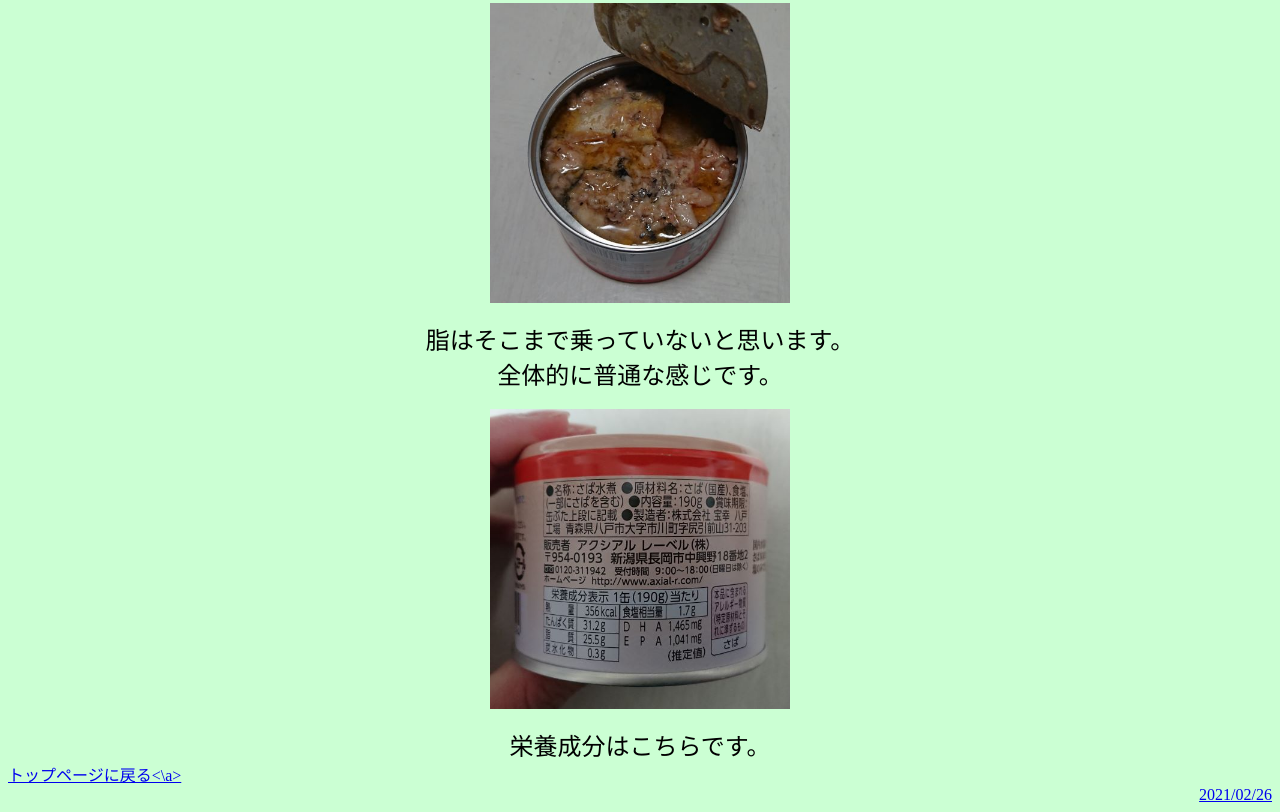
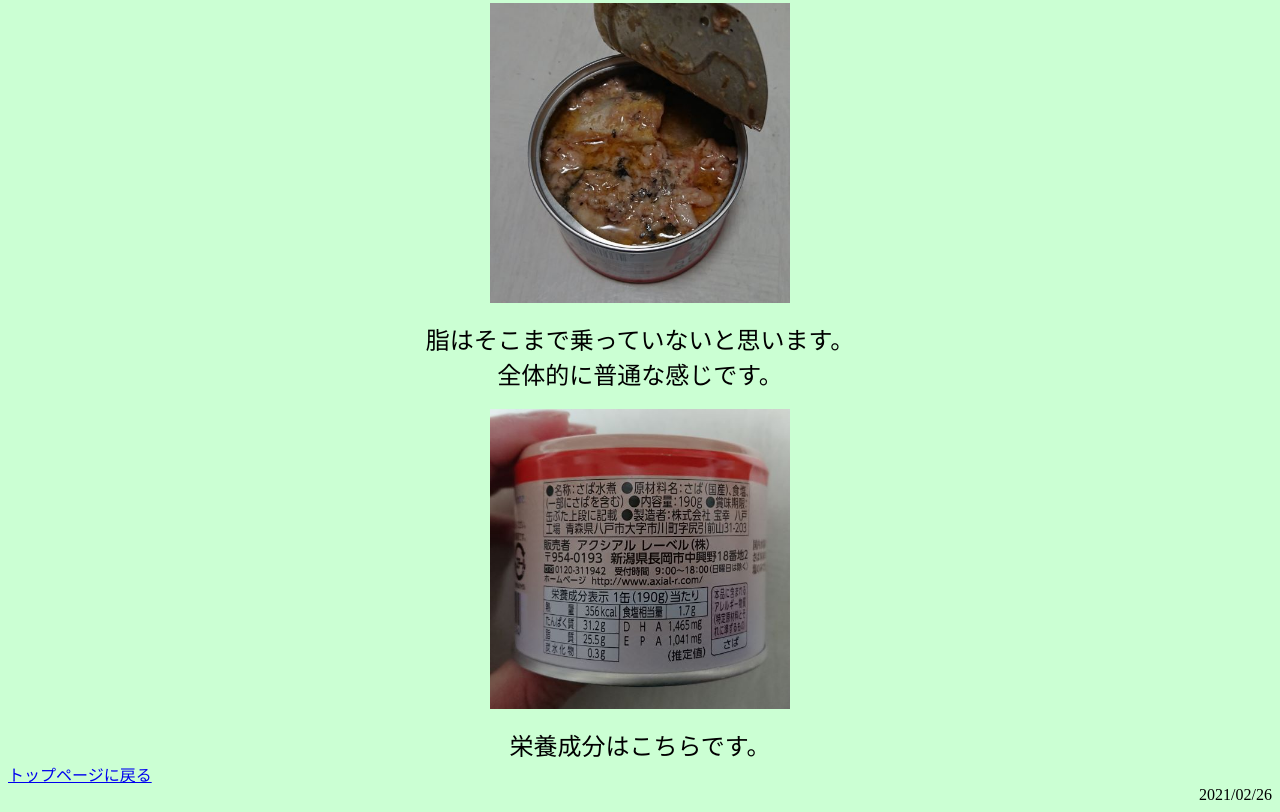
Before and after one commit to magnesoum/axial_mizuni, a plain HTML site: page index.html in a window 1280 px wide. Shown: the part 468-1280 px from the top of the page. Drawn offline with Linux system fonts and the light colour scheme.

Commit message:
Update index.html

```diff
--- a/index.html
+++ b/index.html
@@ -26,7 +26,7 @@
 </center>
 <br>
 <font size="5"><center>栄養成分はこちらです。</center></font>
-<div class="left"><a href="https://magnesoum.github.io/candume_syashinkan_mainpage/">トップページに戻る<\a></div> <div align="right">2021/02/26</div>
+<div class="center"><a href="https://magnesoum.github.io/candume_syashinkan_mainpage/">トップページに戻る</a></div> <div align="right">2021/02/26</div>
 
 </body>
 </html>
```
